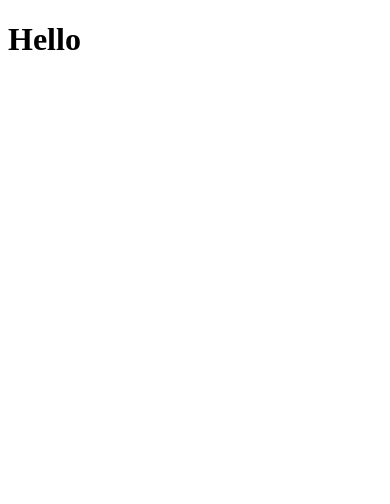
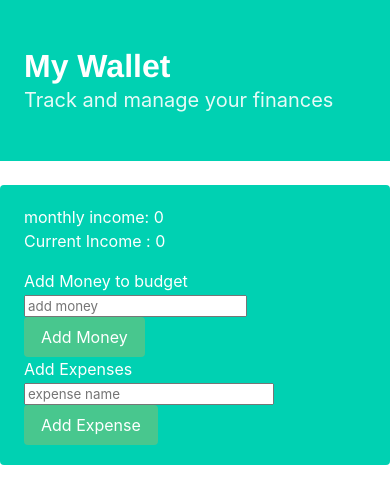
Before and after one commit to dtm5169/my-wallet, a plain HTML site: page homepage.html in a window 390 px wide. Drawn offline with nearby package versions, Linux system fonts and the light colour scheme.

Commit message:
updated the html and added some js fuctions

```diff
--- a/homepage.html
+++ b/homepage.html
@@ -4,9 +4,48 @@
     <meta charset="UTF-8">
     <meta http-equiv="X-UA-Compatible" content="IE=edge">
     <meta name="viewport" content="width=device-width, initial-scale=1.0">
+    <link rel="stylesheet" href="styles.css">
+    <link rel="stylesheet" href="css/font-awesome.min.css">
+    <link rel="stylesheet" href="https://cdn.jsdelivr.net/npm/bulma@0.9.2/css/bulma.min.css">
     <title>Document</title>
 </head>
 <body>
-    <h1>Hello</h1>
+    <section class="hero is-primary">
+        <div class="hero-body">
+           <h1 id="wallet" class="title">My Wallet</h1>
+          <p class="subtitle">
+            Track and manage your finances
+          </p>
+        </div>
+    </section>
+      <br>
+    <div class="container is-widescreen">
+        <div class="notification is-primary">
+            <div class="control" id="flex">
+                <h2>monthly income: <span id="monthlyIncome"> 0</span></h1>
+
+            </div>
+
+            <div>
+              <h3>Current Income : <span id="currentIncome"> 0</h2>
+              <div class="control">
+              </div>
+              <div class="buttons has-addons ">
+            </div>
+        </div>
+        <div>
+            <br><h4>Add Money to budget</h4>
+            <input type="number" placeholder="add money" id="money">
+            <button class="button is-success" onclick="addMoney()" id="addmoney">Add Money</button>
+        </div>
+
+        <div>
+            <h5>Add Expenses</h5>
+            <input type="text" placeholder="expense name" id="expenseName">
+            <button class="button is-success" onclick="addExpense()" id="addExpense">Add Expense</button>
+        </div>
+
+
+      <script src="script.js"></script>
 </body>
 </html>
--- /dev/null
+++ b/script.js
@@ -0,0 +1,29 @@
+//google.charts.load("current", {packages:["corechart"]});
+//google.charts.setOnLoadCallback(drawChart);
+//function drawChart() {
+ // var data = google.visualization.arrayToDataTable([
+  //  ['Task', 'Hours per Day'],
+   // ['Work',     11],
+   // ['Eat',      2],
+   // ['Commute',  2],
+   // ['Watch TV', 2],
+   // ['Sleep',    7]
+  //]);
+
+  //var options = {
+   // title: 'My Wallet',
+    //pieHole: 0.4,
+  //};
+
+ // var chart = new google.visualization.PieChart(document.getElementById('donutchart'));
+  //chart.draw(data, options);
+//}
+
+function addMoney(){
+let monthlyIncome = parseInt(document.getElementById("monthlyIncome").innerHTML);
+ let currentIncome = parseInt(document.getElementById("currentIncome").innerHTML);
+    let money = parseInt(document.getElementById('monthlyIncome').value);
+    if (money == " " || isNaN(money)) {
+        alert("Please enter a valid amount")
+    }
+}
--- a/styles.css
+++ b/styles.css
@@ -0,0 +1,23 @@
+#wallet {
+    text-align: left;
+    font-family: 'Franklin Gothic Medium', 'Arial Narrow', Arial, sans-serif;
+}
+.flex {
+    display: flex;
+}
+
+@media only screen and (max-width: 763px){
+    #flex{
+        display: block;
+        margin-left: 0px;
+    }
+    hr{
+        display: none;
+    }
+    .budget{
+        height: auto;
+    }
+    #expenseName, #expenseAmount{
+        width: 250px;
+    }
+}
```
